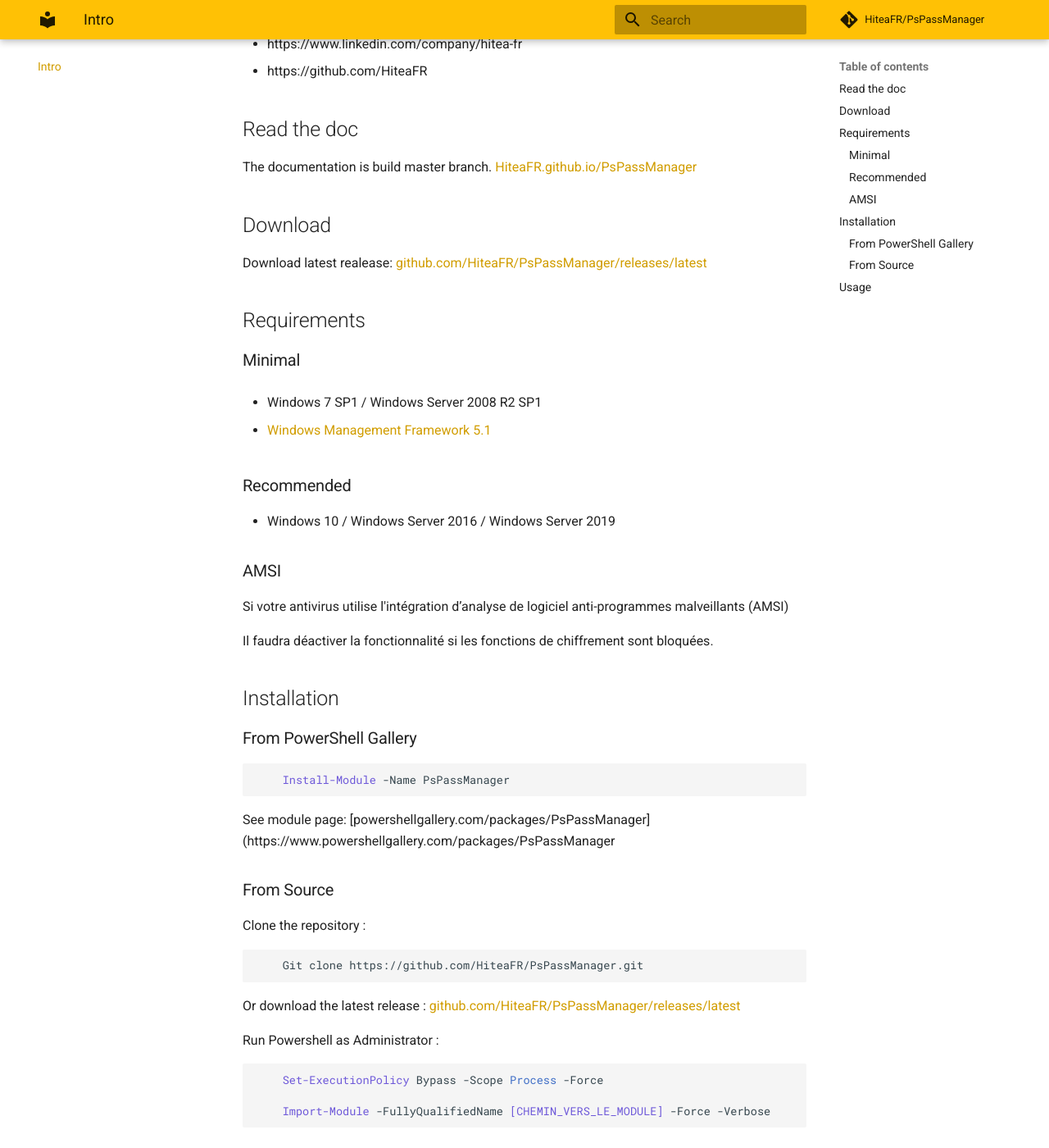
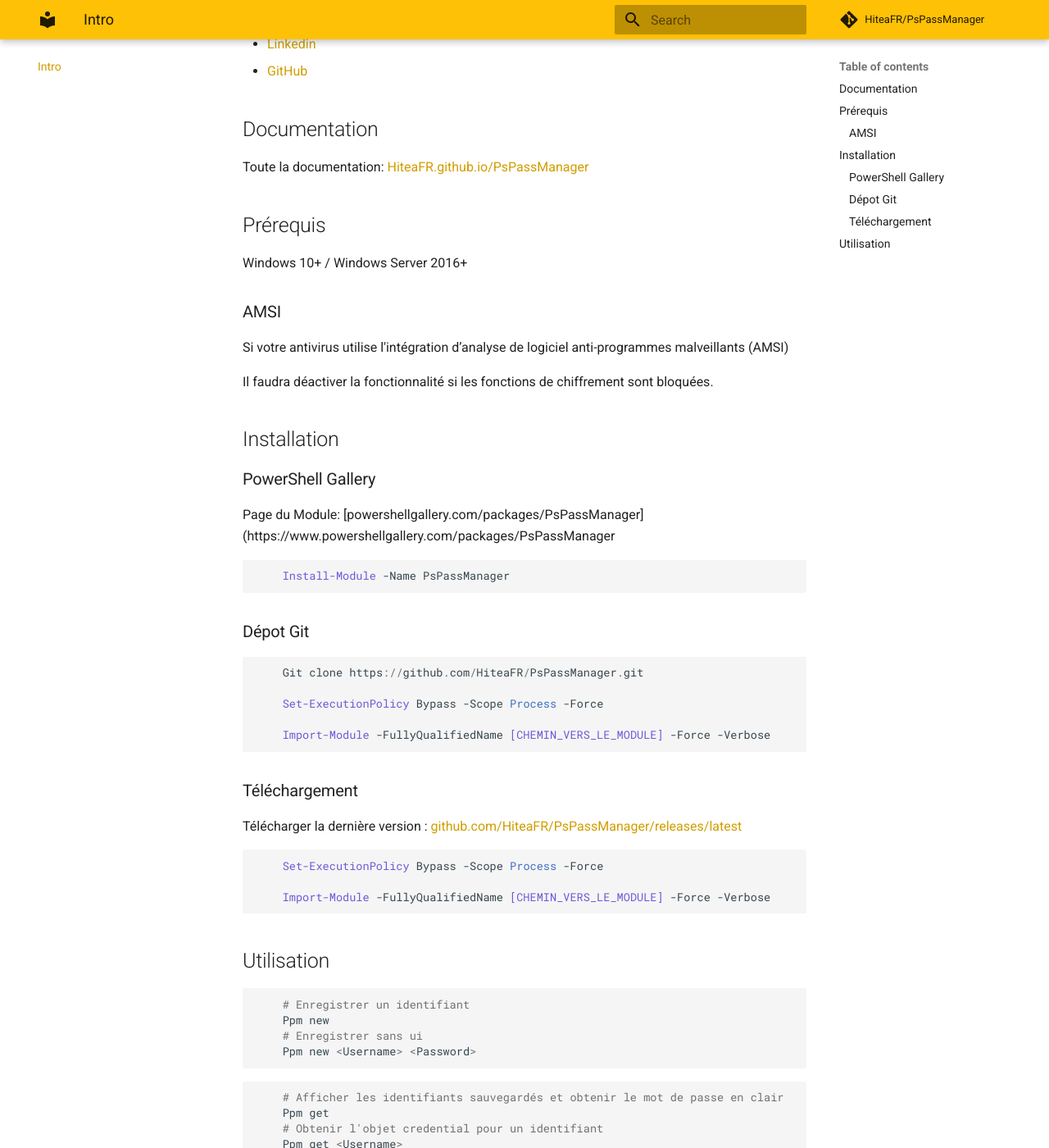
Before and after one commit to HiteaFR/PsPassManager, an MkDocs documentation site: the page built from docs/index.md, in a window 1280 px wide and 1400 px high, scrolled down 430 px. Shown: the whole window at 82% size. Built offline with MkDocs 1.6.1 and Material for MkDocs 9.7.7, drawn with Linux system fonts in a browser that asks for light colours; comment, search, counter and statistics services are not loaded; some of the changed text lies outside the part shown.

Commit message:
Update - Docs

````diff
--- a/docs/index.md
+++ b/docs/index.md
@@ -4,32 +4,20 @@
 
 Venez nous soutenir sur les Réseaux et Youtube :)
 
-- https://hitea.fr/
-- https://www.youtube.com/channel/UCt30dovkjqINMeh0p5DUoVQ?sub_confirmation=1
-- https://www.facebook.com/hitea.fr
-- https://twitter.com/HiteaFR
-- https://www.linkedin.com/company/hitea-fr
-- https://github.com/HiteaFR
+- [Hitea.fr](https://hitea.fr/)
+- [Youtube](https://www.youtube.com/channel/UCt30dovkjqINMeh0p5DUoVQ?sub_confirmation=1)
+- [Facebook](https://www.facebook.com/hitea.fr)
+- [Twitter](https://twitter.com/HiteaFR)
+- [Linkedin](https://www.linkedin.com/company/hitea-fr)
+- [GitHub](https://github.com/HiteaFR)
 
-## Read the doc
+## Documentation
 
-The documentation is build master branch. [HiteaFR.github.io/PsPassManager](https://HiteaFR.github.io/PsPassManager)
+Toute la documentation: [HiteaFR.github.io/PsPassManager](https://HiteaFR.github.io/PsPassManager)
 
-## Download
+## Prérequis
 
-Download latest realease: [github.com/HiteaFR/PsPassManager/releases/latest](https://github.com/HiteaFR/PsPassManager/releases/latest)
-
-## Requirements
-
-### Minimal
-
-- Windows 7 SP1 / Windows Server 2008 R2 SP1
-
-- [Windows Management Framework 5.1](https://www.microsoft.com/en-us/download/details.aspx?id=54616)
-
-### Recommended
-
-- Windows 10 / Windows Server 2016 / Windows Server 2019
+Windows 10+ / Windows Server 2016+
 
 ### AMSI
 
@@ -39,25 +27,27 @@
 
 ## Installation
 
-### From PowerShell Gallery
+### PowerShell Gallery
+
+Page du Module: [powershellgallery.com/packages/PsPassManager](https://www.powershellgallery.com/packages/PsPassManager
 
 ```powershell
     Install-Module -Name PsPassManager
 ```
 
-See module page: [powershellgallery.com/packages/PsPassManager](https://www.powershellgallery.com/packages/PsPassManager
+### Dépot Git
 
-### From Source
+```powershell
+    Git clone https://github.com/HiteaFR/PsPassManager.git
 
-Clone the repository :
+    Set-ExecutionPolicy Bypass -Scope Process -Force
 
-```
-    Git clone https://github.com/HiteaFR/PsPassManager.git
+    Import-Module -FullyQualifiedName [CHEMIN_VERS_LE_MODULE] -Force -Verbose
 ```
 
-Or download the latest release : [github.com/HiteaFR/PsPassManager/releases/latest](https://github.com/HiteaFR/PsPassManager/releases/latest)
+### Téléchargement
 
-Run Powershell as Administrator :
+Télécharger la dernière version : [github.com/HiteaFR/PsPassManager/releases/latest](https://github.com/HiteaFR/PsPassManager/releases/latest)
 
 ```powershell
     Set-ExecutionPolicy Bypass -Scope Process -Force
@@ -65,7 +55,7 @@
     Import-Module -FullyQualifiedName [CHEMIN_VERS_LE_MODULE] -Force -Verbose
 ```
 
-## Usage
+## Utilisation
 
 ```powershell
     # Enregistrer un identifiant
````
Also changed, not shown: README.md (+21 -31 lines).
